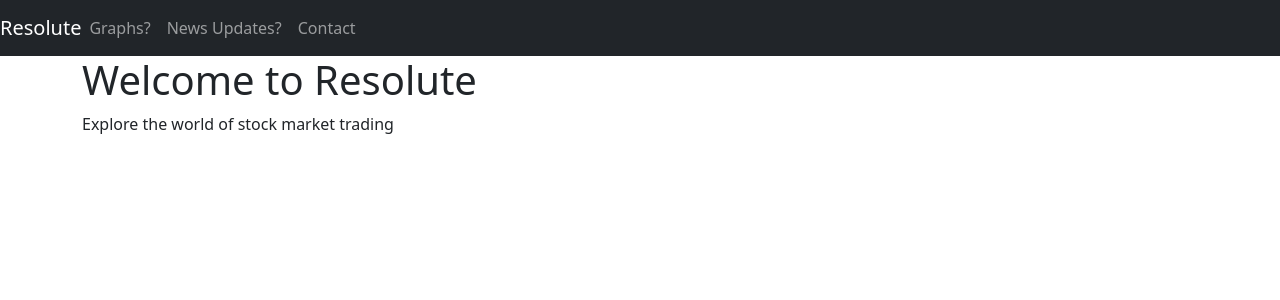
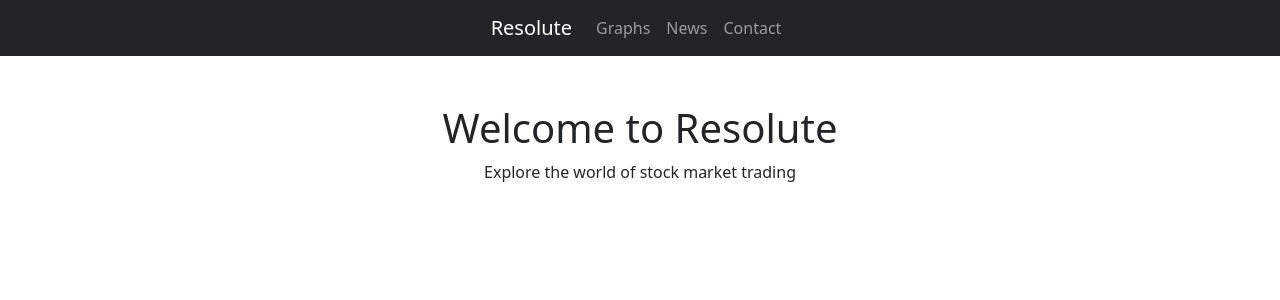
Before and after one commit to DanielCabador/react-project2, a React (Vite) app: page / in a window 1280 px wide. Shown: the top 300 px of the page. Built offline with nearby package versions, Linux system fonts and the light colour scheme.

Commit message:
created a seperate jsx file for the navbar

```diff
--- a/src/LandingPage.jsx
+++ b/src/LandingPage.jsx
@@ -1,32 +1,14 @@
 import React from 'react';
+import Navbar from './Navbar';
 
 const LandingPage = () => {
   return (
     <div className="landing-page">
-      <nav className="navbar navbar-dark bg-dark navbar-expand-lg">
-        <a className="navbar-brand mx-auto" href="#">Resolute</a>
-        <button className="navbar-toggler" type="button" data-toggle="collapse" data-target="#navbarNav" aria-controls="navbarNav" aria-expanded="false" aria-label="Toggle navigation">
-          <span className="navbar-toggler-icon"></span>
-        </button>
-        <div className="collapse navbar-collapse" id="navbarNav">
-          <ul className="navbar-nav ml-auto ml-3">
-            <li className="nav-item">
-              <a className="nav-link" href="#about">Graphs?</a>
-            </li>
-            <li className="nav-item">
-              <a className="nav-link" href="#services">News Updates?</a>
-            </li>
-            <li className="nav-item">
-              <a className="nav-link" href="#contact">Contact</a>
-            </li>
-          </ul>
-        </div>
-      </nav>
+      <Navbar />
 
-      <div className="container">
+      <div className="container my-5 text-center">
         <h1>Welcome to Resolute</h1>
         <p>Explore the world of stock market trading</p>
-
       </div>
     </div>
   );
--- /dev/null
+++ b/src/Navbar.jsx
@@ -0,0 +1,29 @@
+import React from 'react';
+
+const Navbar = () => {
+  return (
+    <nav className="navbar navbar-dark bg-dark navbar-expand-lg">
+      <div className="container">
+        <button className="navbar-toggler" type="button" data-toggle="collapse" data-target="#navbarNav" aria-controls="navbarNav" aria-expanded="false" aria-label="Toggle navigation">
+          <span className="navbar-toggler-icon"></span>
+        </button>
+        <div className="collapse navbar-collapse justify-content-center" id="navbarNav">
+        <a className="navbar-brand ml-3" href="#">Resolute</a>
+          <ul className="navbar-nav">
+            <li className="nav-item">
+              <a className="nav-link" href="#about">Graphs</a>
+            </li>
+            <li className="nav-item">
+              <a className="nav-link" href="#services">News</a>
+            </li>
+            <li className="nav-item">
+              <a className="nav-link" href="#contact">Contact</a>
+            </li>
+          </ul>
+        </div>
+      </div>
+    </nav>
+  );
+};
+
+export default Navbar;
```
